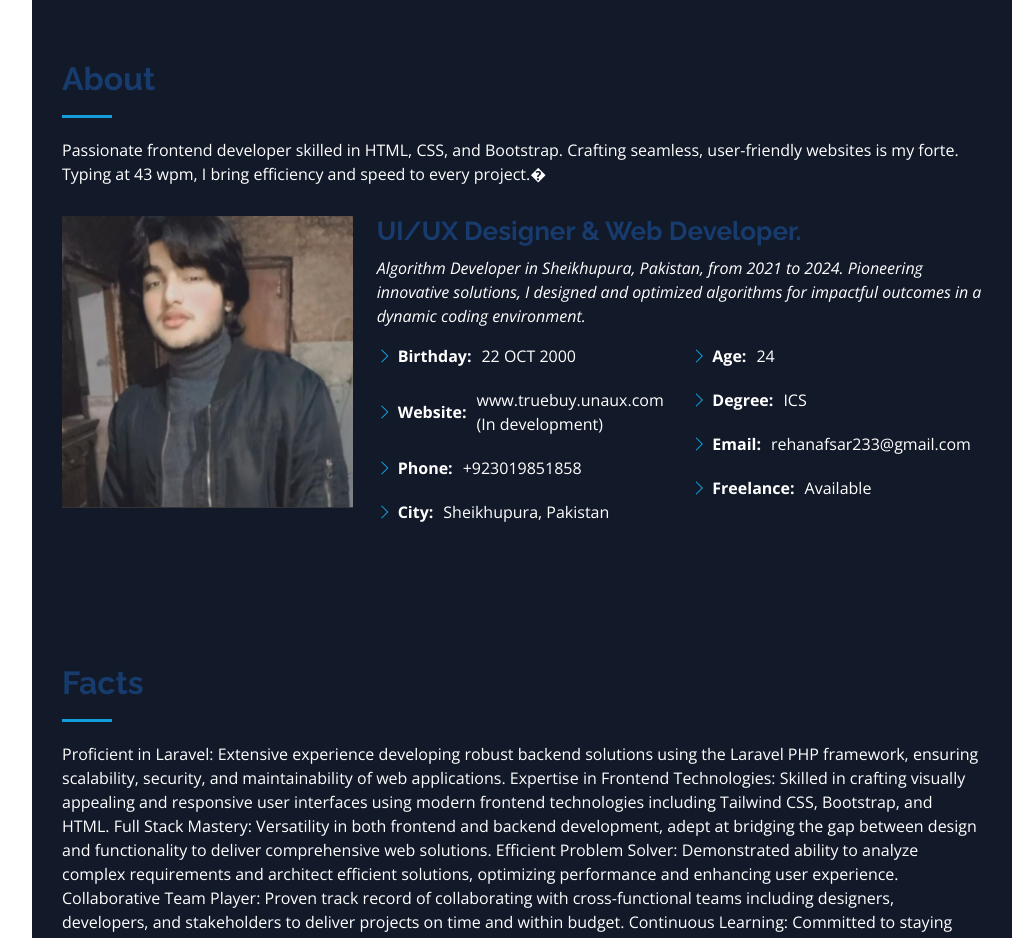
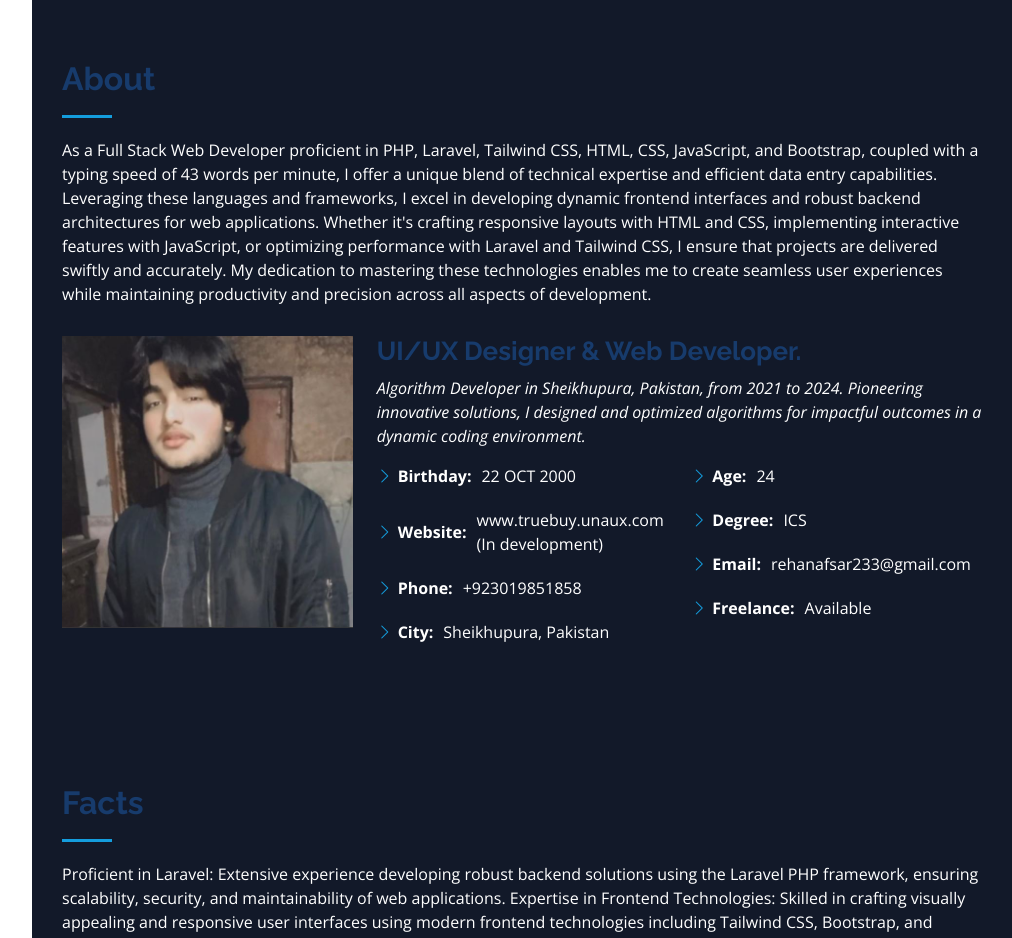
Before and after one commit to RehanAfsar/Portfolioo, a plain HTML site: page index.html in a window 1280 px wide. Shown: the part 800-1738 px from the top of the page, without its empty margins (268-1280 px from the left). Drawn offline with nearby package versions, Linux system fonts and the light colour scheme.

Commit message:
Update index.html

```diff
--- a/index.html
+++ b/index.html
@@ -81,13 +81,19 @@
 
         <div class="section-title" >
           <h2>About</h2>
-          <p>Passionate frontend developer
-            skilled in HTML, CSS, and
-            Bootstrap. Crafting seamless,
-            user-friendly websites is my forte.
-            Typing at 43 wpm, I bring
-            efficiency and speed to every
-            project.�</p>
+          <p>As a Full Stack Web Developer proficient in PHP,
+            Laravel, Tailwind CSS, HTML, CSS, JavaScript, and
+            Bootstrap, coupled with a typing speed of 43 words
+            per minute, I offer a unique blend of technical
+            expertise and efficient data entry capabilities.
+            Leveraging these languages and frameworks,
+            I excel in developing dynamic frontend interfaces
+            and robust backend architectures for web applications.
+            Whether it's crafting responsive layouts with HTML
+            and CSS, implementing interactive features with JavaScript,
+            or optimizing performance with Laravel and Tailwind CSS,
+            I ensure that projects are delivered swiftly and accurately.
+            My dedication to mastering these technologies enables me to create seamless user experiences while maintaining productivity and precision across all aspects of development.</p>
         </div>
 
         <div class="row">
```
